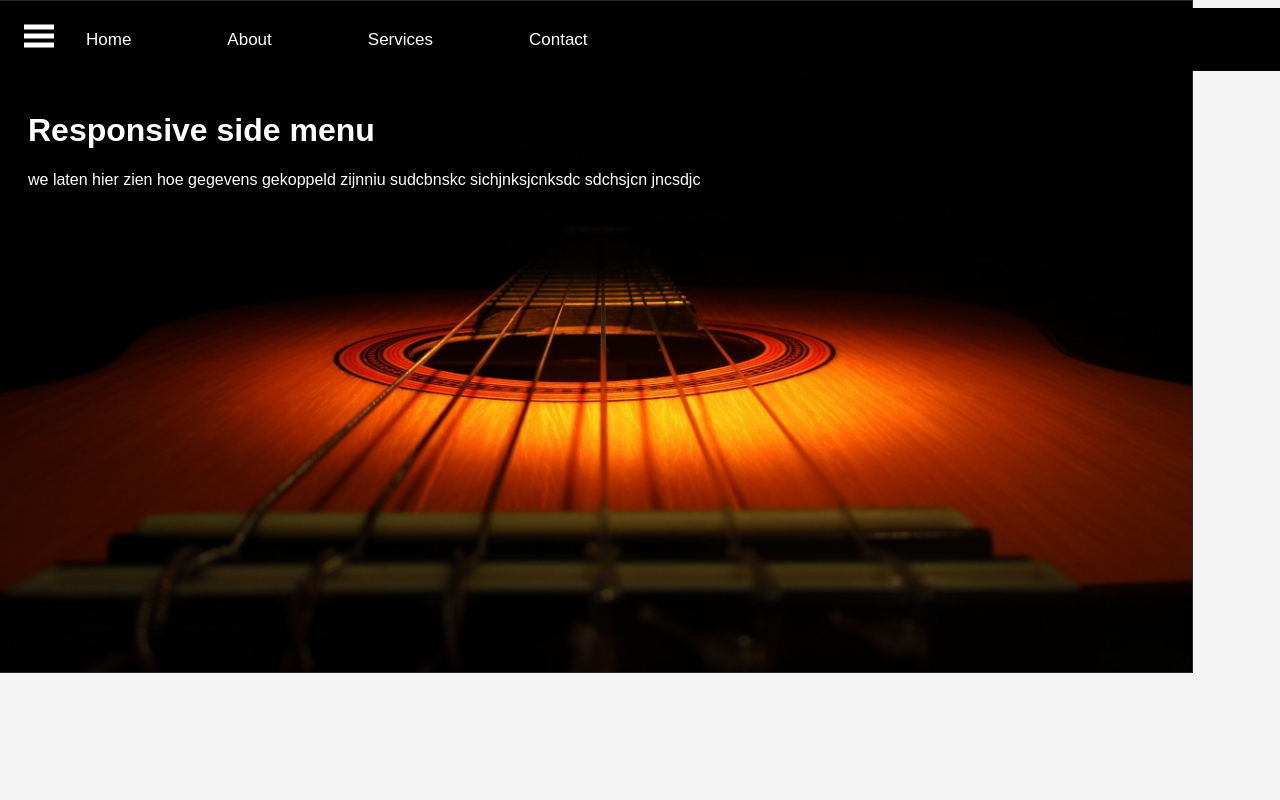
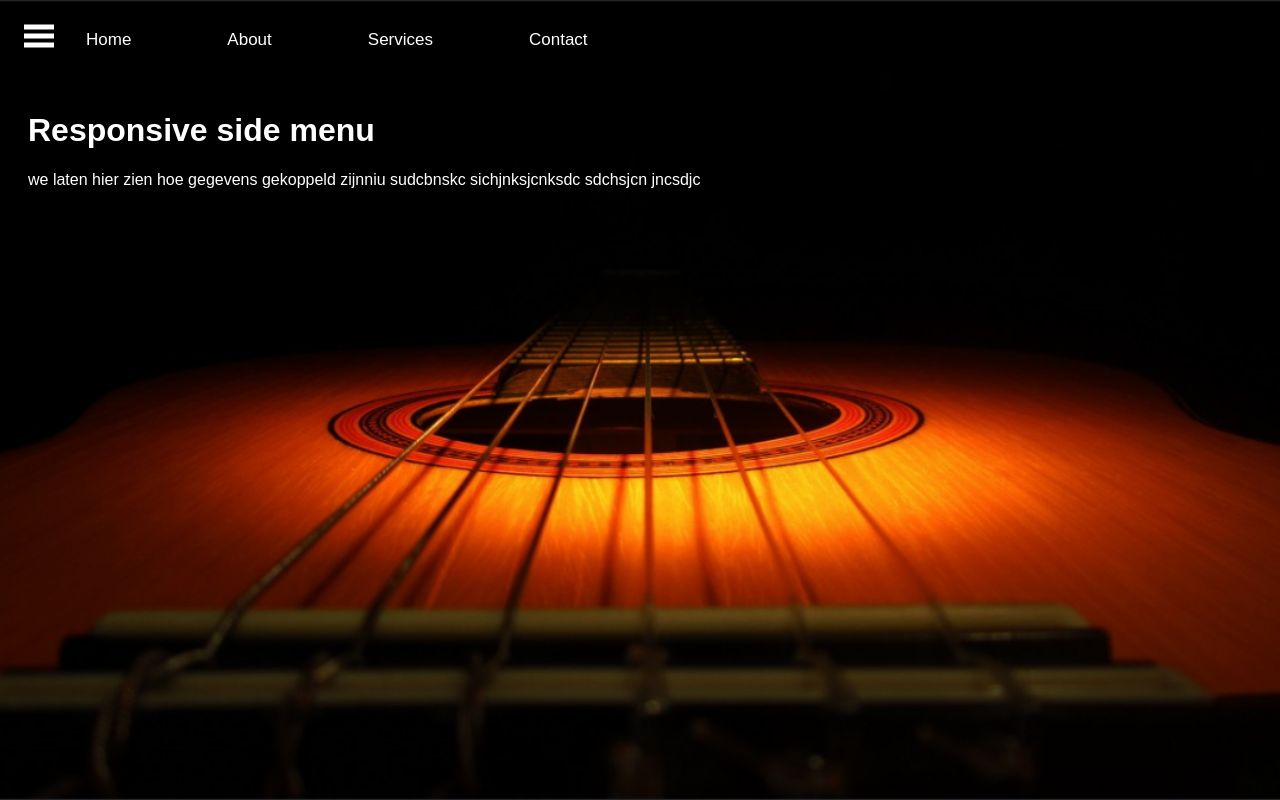
Before and after one commit to YHamers/band, a plain HTML site: page index.html in a window 1280 px wide. Shown: the top 800 px of the page. Drawn offline with Linux system fonts and the light colour scheme.

Commit message:
update via script

```diff
--- a/Stylebandgoed.css
+++ b/Stylebandgoed.css
@@ -1,16 +1,20 @@
+html{
+	background: url("guitar.PNG") no-repeat center center fixed;
+	-webkit-background-size: cover;
+	-moz-background-size: cover;
+	-o-background-size: cover;
+	background-size: cover;
+
+}
+
+
 body {
     font-family: "Arial";
-    background-color: #f4f4f4;
-    background-image: url("guitar.PNG");
+
+
 
   /* Full height */
-  height: 100%;
-  width:100%;
 
-  /* Center and scale the image nicely */
-
-  background-repeat: no-repeat;
-  background-size: auto;
 
 }
 
```
